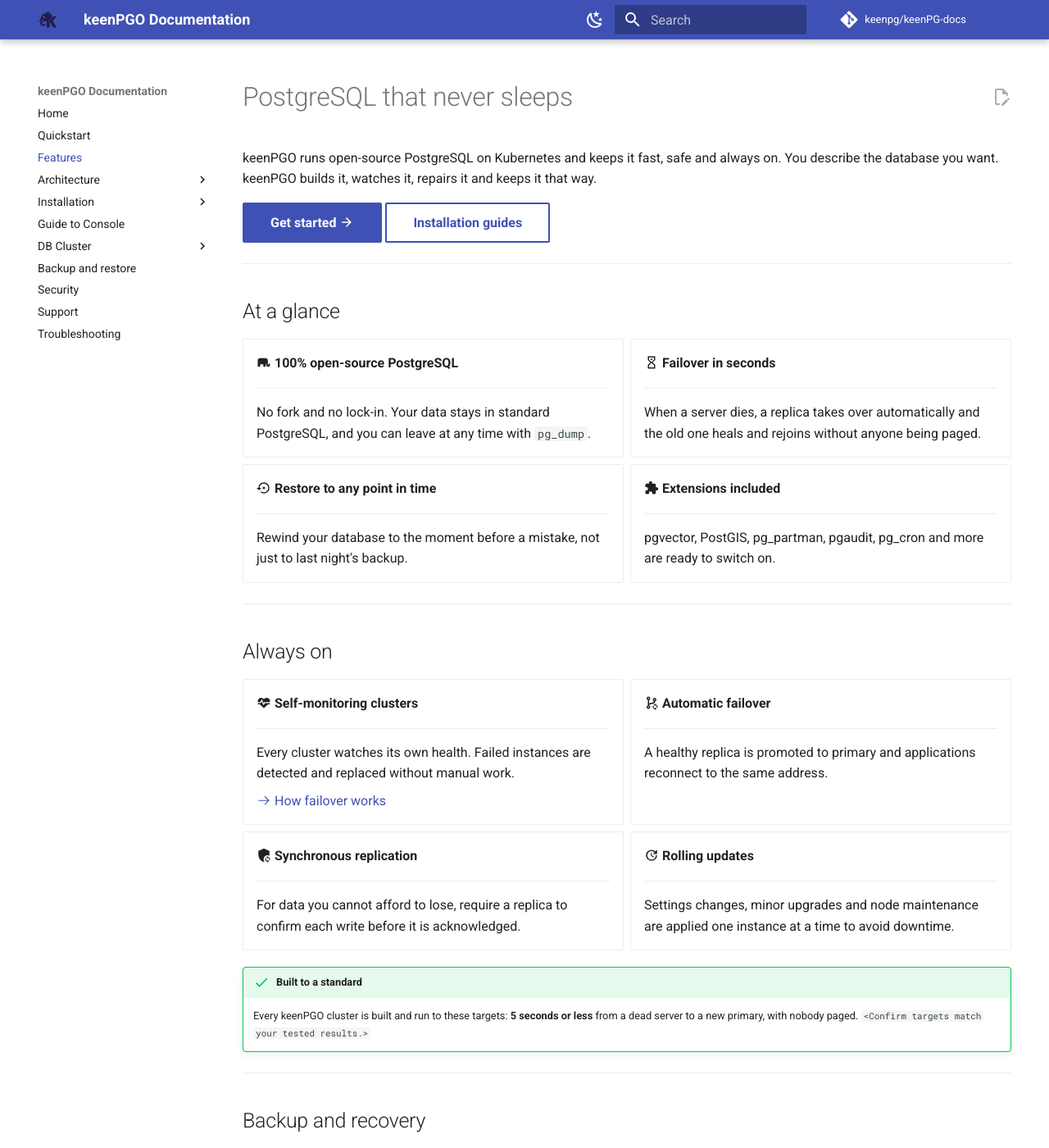
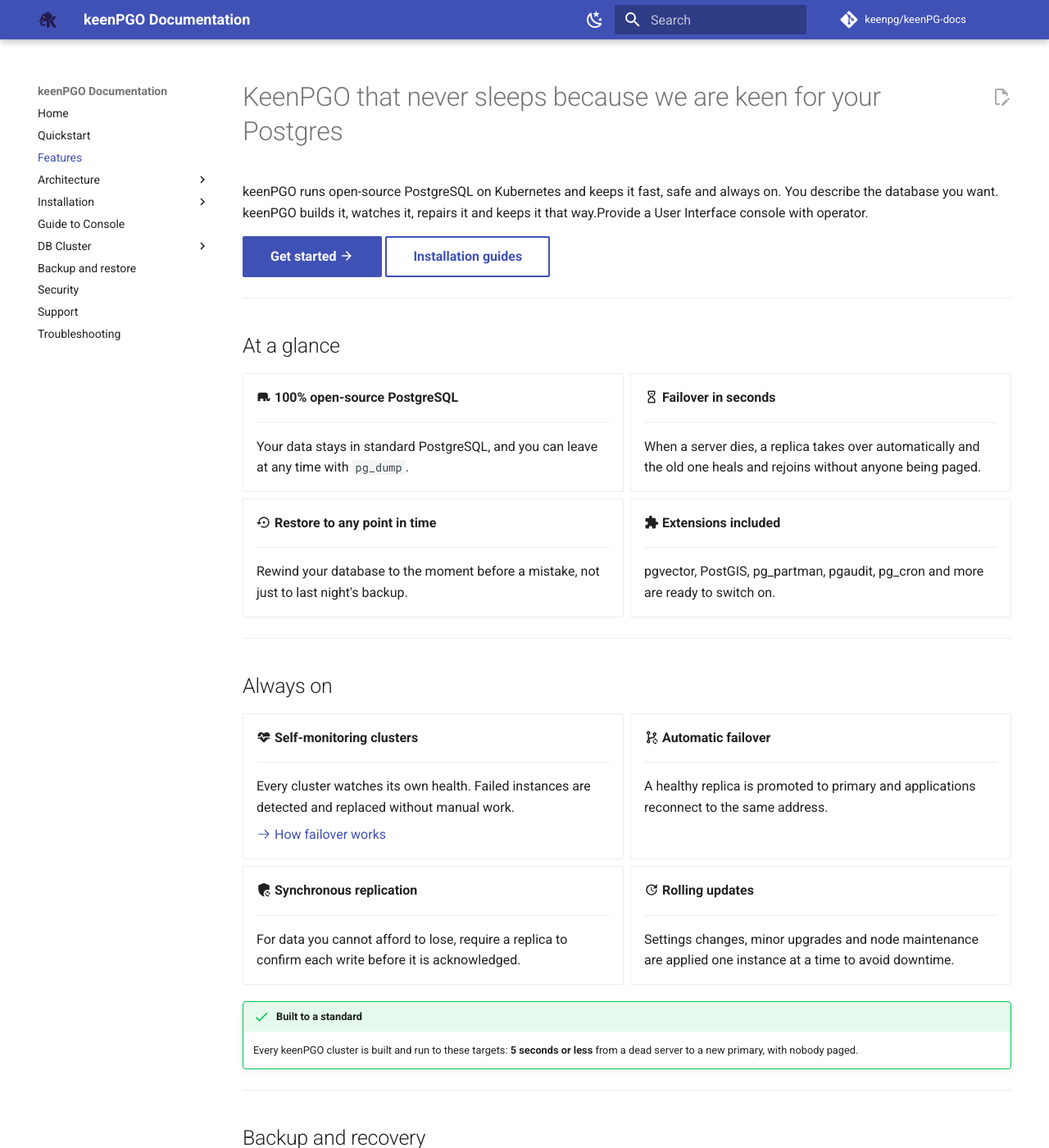
Before and after one commit to keenpg/keenPG-docs, an MkDocs documentation site: the page built from docs/features.md, in a window 1280 px wide and 1400 px high. Shown: the whole window at 82% size. Built offline with MkDocs 1.6.1 and Material for MkDocs 9.7.7, drawn with Linux system fonts in a browser that asks for light colours; comment, search, counter and statistics services are not loaded; some of the changed text lies outside the part shown.

Commit message:
Update features.md

````diff
--- a/docs/features.md
+++ b/docs/features.md
@@ -4,11 +4,11 @@ hide:
   - toc
 ---
 
-# PostgreSQL that never sleeps
+# KeenPGO that never sleeps because we are keen for your Postgres
 
 keenPGO runs open-source PostgreSQL on Kubernetes and keeps it fast, safe and
 always on. You describe the database you want. keenPGO builds it, watches it,
-repairs it and keeps it that way.
+repairs it and keeps it that way.Provide a User Interface console with operator.
 
 [Get started :material-arrow-right:](quickstart.md){ .md-button .md-button--primary }
 [Installation guides](installation/index.md){ .md-button }
@@ -23,7 +23,7 @@ repairs it and keeps it that way.
 
     ---
 
-    No fork and no lock-in. Your data stays in standard PostgreSQL, and you
+    Your data stays in standard PostgreSQL, and you
     can leave at any time with `pg_dump`.
 
 -   :material-timer-sand: **Failover in seconds**
@@ -90,7 +90,7 @@ repairs it and keeps it that way.
 !!! success "Built to a standard"
     Every keenPGO cluster is built and run to these targets:
     **5 seconds or less** from a dead server to a new primary, with nobody
-    paged. `<Confirm targets match your tested results.>`
+    paged.
 
 ---
 
@@ -188,11 +188,11 @@ Launch, scale, fail over and rewind with whichever tool suits your team.
     keenpg create cluster orders --instances 3
     ```
 
-=== "API"
+=== "Console"
 
     ```bash
-    # <Replace with your real API call>
-    curl -X POST https://<host>/api/clusters -d '{"name": "orders"}'
+    Please visit the below Youtube video for walkthrough of keenpgo console
+
     ```
 
 Everything you can do by hand, keenPGO can also do on its own.
@@ -203,11 +203,7 @@ Everything you can do by hand, keenPGO can also do on its own.
 
 <div class="grid cards" markdown>
 
--   :material-vector-polyline: **AI and vector search**
 
-    ---
-
-    Keep semantic search next to your data with pgvector.
 
 -   :material-map-marker-radius: **Geospatial**
 
@@ -239,8 +235,6 @@ Everything you can do by hand, keenPGO can also do on its own.
     - pgaudit
     - pg_cron
     - pgcrypto
-
-    `<Add the full list and supported versions.>`
 
 ---
 
@@ -300,6 +294,11 @@ Ask our team about a migration plan for your database.
     ---
 
     Early-access customers get one engineer who knows their setup.
+-   :material-account-tie: **A named Technical Account Manager**
+
+    ---
+
+    Early-access customers get one Technical Account Manager for smooth support and relation with the customers.
 
 </div>
 
````
